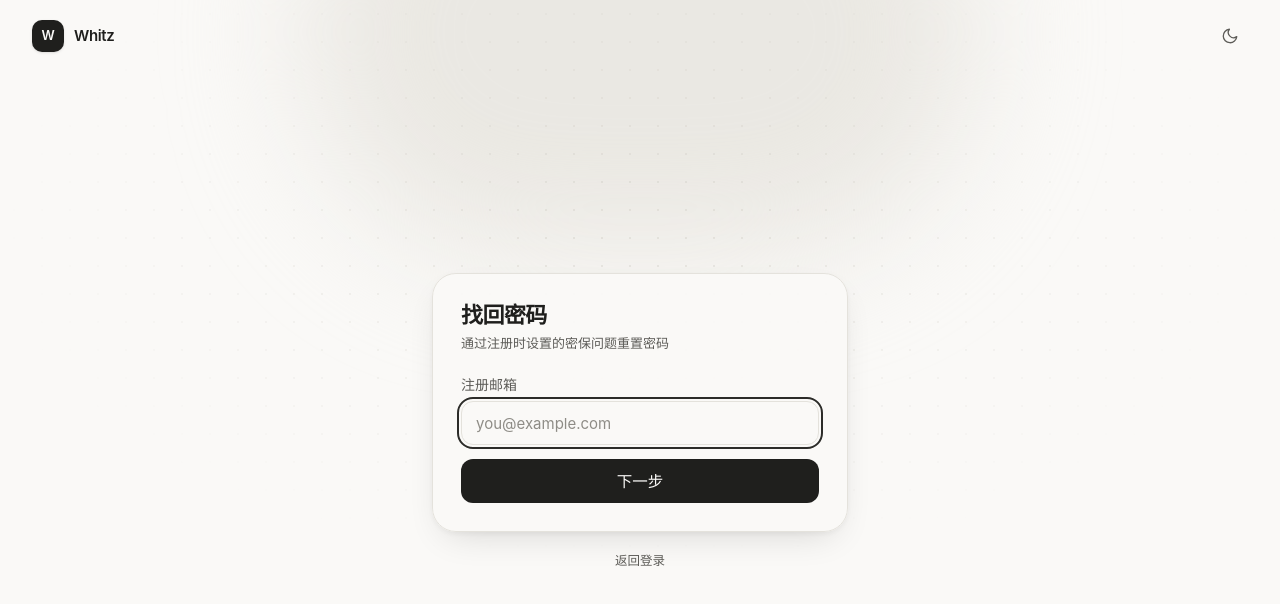
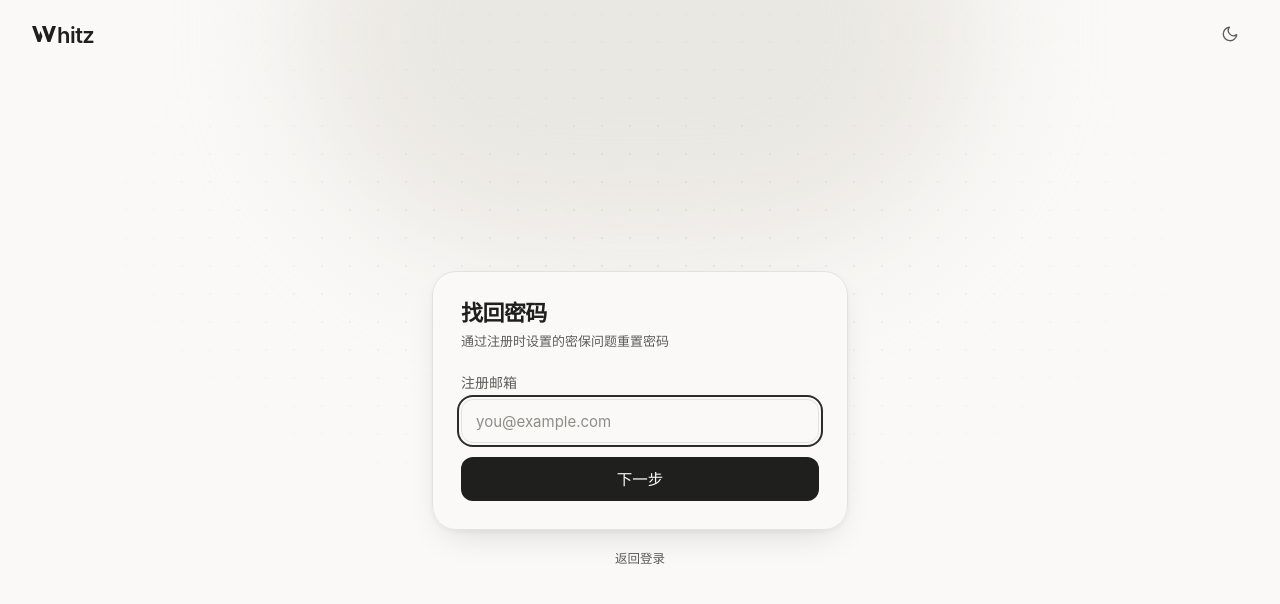
Before and after one commit to Glassous/Whitz, a Vue app in the folder web/: page /forgot in a window 1280 px wide. Shown: the top 604 px of the page. Built offline with nearby package versions, Linux system fonts and the light colour scheme.

Commit message:
feat(ui): 替换文字 Logo 为 SVG 品牌标识并优化品牌展示样式

```diff
--- a/web/index.html
+++ b/web/index.html
@@ -4,6 +4,7 @@
     <meta charset="UTF-8" />
     <meta name="viewport" content="width=device-width, initial-scale=1.0" />
     <meta name="color-scheme" content="light dark" />
+    <link rel="icon" type="image/svg+xml" href="/logo.svg" />
     <title>Whitz · 个人 AI 助理</title>
     <script>
       (function () {
--- a/web/src/components/AuthLayout.vue
+++ b/web/src/components/AuthLayout.vue
@@ -28,13 +28,9 @@ defineProps<{
 
     <!-- Top bar -->
     <header class="relative z-10 flex items-center justify-between px-5 py-4 sm:px-8">
-      <router-link to="/login" class="focus-ring flex items-center gap-2.5 rounded-xl py-1 pr-2">
-        <div
-          class="flex h-8 w-8 items-center justify-center rounded-[10px] bg-primary text-primary-fg shadow-sm"
-        >
-          <span class="text-[13px] font-semibold tracking-tight">W</span>
-        </div>
-        <span class="text-[15px] font-semibold tracking-tight text-fg">Whitz</span>
+      <router-link to="/login" class="focus-ring flex items-center rounded-xl py-1 pr-2">
+        <span class="brand-mark-tight h-[16px] w-[24px] text-fg" aria-hidden="true" />
+        <span class="ml-[1px] translate-y-[0.5px] text-[22px] font-semibold leading-none tracking-tight text-fg">hitz</span>
       </router-link>
       <ThemeToggle />
     </header>
--- a/web/src/components/chat/ConversationSidebar.vue
+++ b/web/src/components/chat/ConversationSidebar.vue
@@ -301,21 +301,22 @@ function isRunning(c: Conversation): boolean {
 
     <!-- Brand header (fixed left padding so W never shifts) -->
     <div class="relative z-10 flex shrink-0 items-center justify-between px-3.5 pb-2 pt-3.5">
-      <div class="flex min-w-0 items-center gap-2.5">
+      <div class="flex min-w-0 items-center">
         <button
           type="button"
-          class="focus-ring relative flex h-10 w-10 shrink-0 items-center justify-center rounded-[12px] bg-primary text-primary-fg transition-transform duration-200 hover:scale-[1.03] active:scale-[0.98]"
+          class="focus-ring relative flex h-10 w-10 shrink-0 items-center justify-center rounded-xl text-fg transition-transform duration-200 hover:scale-[1.04] active:scale-[0.97]"
           title="Whitz"
+          aria-label="Whitz 新建对话"
           @click="create"
         >
-          <span class="text-[15px] font-bold tracking-tight">W</span>
+          <span class="brand-mark-tight h-[16px] w-[24px]" aria-hidden="true" />
         </button>
 
         <span
-          class="whitespace-nowrap text-[16.5px] font-semibold tracking-tight text-fg transition-opacity duration-200"
+          class="-ml-[7px] translate-y-[0.5px] select-none whitespace-nowrap text-[22px] font-semibold leading-none tracking-tight text-fg transition-opacity duration-200"
           :class="isRail ? 'pointer-events-none opacity-0' : 'opacity-100'"
         >
-          Whitz
+          hitz
         </span>
       </div>
 
--- a/web/src/styles/main.css
+++ b/web/src/styles/main.css
@@ -218,6 +218,20 @@ body {
   display: none;
 }
 
+.brand-mark {
+  display: inline-block;
+  background-color: currentColor;
+  -webkit-mask: url("/logo.svg") center / contain no-repeat;
+  mask: url("/logo.svg") center / contain no-repeat;
+}
+
+.brand-mark-tight {
+  display: inline-block;
+  background-color: currentColor;
+  -webkit-mask: url("/logo-tight.svg") center / contain no-repeat;
+  mask: url("/logo-tight.svg") center / contain no-repeat;
+}
+
 .progressive-blur-top {
   background: linear-gradient(
     to bottom,
--- a/web/src/views/ChatView.vue
+++ b/web/src/views/ChatView.vue
@@ -239,16 +239,9 @@ onBeforeUnmount(() => {
           <div v-else v-scrollbar class="custom-scrollbar h-full overflow-y-auto">
             <div class="flex min-h-full flex-col items-center justify-center px-4 pb-4 pt-32 sm:px-6 sm:pt-40">
               <div class="w-full max-w-2xl text-center">
-                <div class="inline-flex items-center justify-center gap-3.5">
-                  <div
-                    class="flex h-10 w-10 shrink-0 items-center justify-center rounded-[14px] bg-primary text-primary-fg sm:h-11 sm:w-11"
-                  >
-                    <span class="text-[18px] font-semibold tracking-tight sm:text-[20px]">W</span>
-                  </div>
-                  <h1 class="text-[32px] font-semibold leading-10 tracking-tight text-fg sm:text-[38px] sm:leading-[44px]">
-                    {{ greeting }}<template v-if="userName">，{{ userName }}</template>
-                  </h1>
-                </div>
+                <h1 class="text-[32px] font-semibold leading-10 tracking-tight text-fg sm:text-[38px] sm:leading-[44px]">
+                  {{ greeting }}<template v-if="userName">，{{ userName }}</template>
+                </h1>
                 <p class="mx-auto mt-3.5 max-w-lg text-[16px] text-fg-muted sm:text-[17px]">
                   我可以帮你规划任务、联网检索、整理信息。今天想做点什么？
                 </p>
```
Also changed, not shown: web/public/logo-tight.svg (added), web/public/logo.svg (added).
